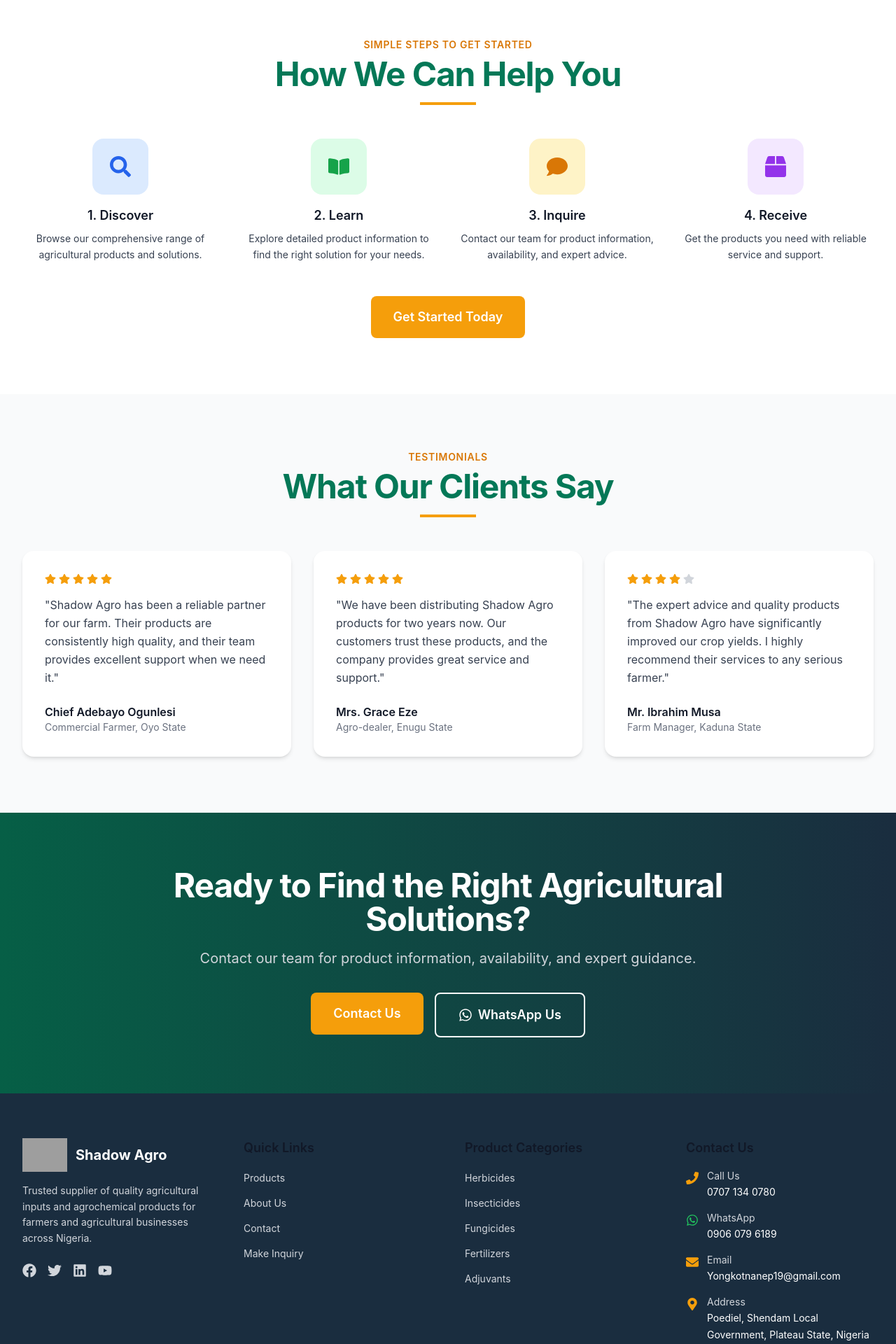
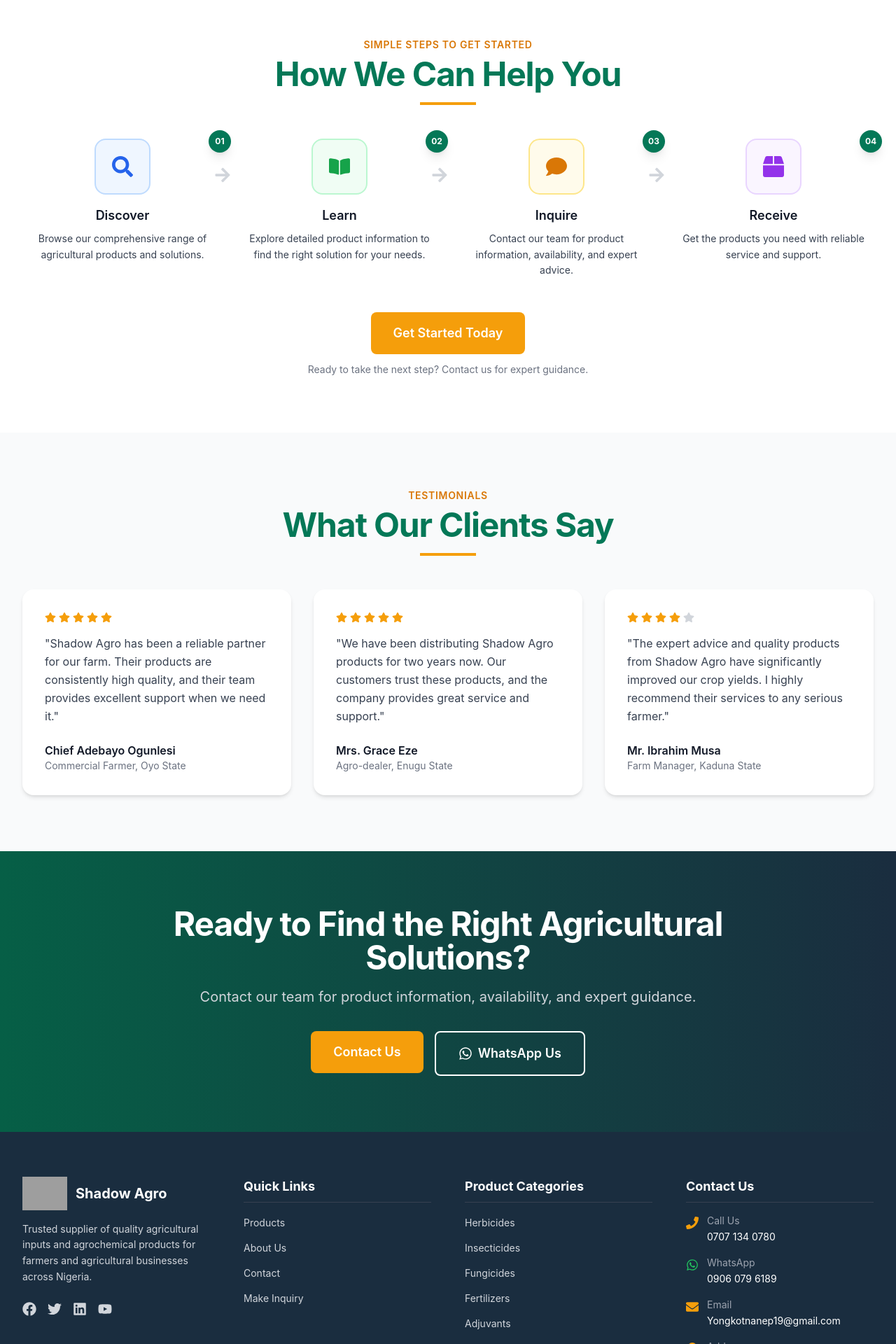
Before and after one commit to drdyc5144/Agro-Chemical-Limited, a React (Vite) app: page / in a window 1280 px wide. Shown: the part 3299-5219 px from the top of the page at 70% size. Built offline with nearby package versions, Linux system fonts and the light colour scheme; grey boxes are pictures that could not be loaded.

Commit message:
Update How We Can Help section with step numbers, arrows, and better styling

```diff
--- a/src/components/layout/Footer.jsx
+++ b/src/components/layout/Footer.jsx
@@ -29,7 +29,7 @@
                 alt="Shadow Agro Chemical Limited"
                 className="h-12 w-auto object-contain"
               />
-              <span className="text-xl font-bold">Shadow Agro</span>
+              <span className="text-xl font-bold text-white">Shadow Agro</span>
             </div>
             <p className="text-gray-300 text-sm leading-relaxed">
               Trusted supplier of quality agricultural inputs and agrochemical
@@ -69,7 +69,9 @@
 
           {/* Quick Links */}
           <div>
-            <h4 className="text-lg font-semibold mb-4">Quick Links</h4>
+            <h4 className="text-lg font-bold text-white mb-4 border-b border-gray-700 pb-2">
+              Quick Links
+            </h4>
             <ul className="space-y-3">
               <li>
                 <Link
@@ -108,7 +110,9 @@
 
           {/* Product Categories */}
           <div>
-            <h4 className="text-lg font-semibold mb-4">Product Categories</h4>
+            <h4 className="text-lg font-bold text-white mb-4 border-b border-gray-700 pb-2">
+              Product Categories
+            </h4>
             <ul className="space-y-3">
               <li>
                 <Link
@@ -155,7 +159,9 @@
 
           {/* Contact Info */}
           <div>
-            <h4 className="text-lg font-semibold mb-4">Contact Us</h4>
+            <h4 className="text-lg font-bold text-white mb-4 border-b border-gray-700 pb-2">
+              Contact Us
+            </h4>
             <div className="space-y-4">
               <div className="flex items-start space-x-3">
                 <FaPhone
@@ -163,7 +169,7 @@
                   className="text-accent-500 mt-1 flex-shrink-0"
                 />
                 <div>
-                  <span className="text-sm text-gray-300 block">Call Us</span>
+                  <span className="text-sm text-gray-400 block">Call Us</span>
                   <a
                     href="tel:07071340780"
                     className="text-sm text-white hover:text-accent-500 transition-colors"
@@ -178,7 +184,7 @@
                   className="text-green-500 mt-1 flex-shrink-0"
                 />
                 <div>
-                  <span className="text-sm text-gray-300 block">WhatsApp</span>
+                  <span className="text-sm text-gray-400 block">WhatsApp</span>
                   <a
                     href="https://wa.me/2349060796189"
                     target="_blank"
@@ -195,7 +201,7 @@
                   className="text-accent-500 mt-1 flex-shrink-0"
                 />
                 <div>
-                  <span className="text-sm text-gray-300 block">Email</span>
+                  <span className="text-sm text-gray-400 block">Email</span>
                   <a
                     href="mailto:Yongkotnanep19@gmail.com"
                     className="text-sm text-white hover:text-accent-500 transition-colors break-all"
@@ -210,7 +216,7 @@
                   className="text-accent-500 mt-1 flex-shrink-0"
                 />
                 <div>
-                  <span className="text-sm text-gray-300 block">Address</span>
+                  <span className="text-sm text-gray-400 block">Address</span>
                   <span className="text-sm text-white">
                     Poediel, Shendam Local Government, Plateau State, Nigeria
                   </span>
--- a/src/components/sections/HowWeHelp.jsx
+++ b/src/components/sections/HowWeHelp.jsx
@@ -1,6 +1,6 @@
 import React from "react";
 import { Link } from "react-router-dom";
-import { FaSearch, FaBookOpen, FaComment, FaBox } from "react-icons/fa";
+import { FaSearch, FaBookOpen, FaComment, FaBox, FaArrowRight } from "react-icons/fa";
 import Container from "../ui/Container";
 import SectionHeading from "../ui/SectionHeading";
 import Button from "../ui/Button";
@@ -9,31 +9,35 @@
   const steps = [
     {
       icon: FaSearch,
-      title: "1. Discover",
+      title: "Discover",
       description:
         "Browse our comprehensive range of agricultural products and solutions.",
-      color: "bg-blue-100 text-blue-600",
+      color: "bg-blue-50 text-blue-600 border-blue-200",
+      number: "01",
     },
     {
       icon: FaBookOpen,
-      title: "2. Learn",
+      title: "Learn",
       description:
         "Explore detailed product information to find the right solution for your needs.",
-      color: "bg-green-100 text-green-600",
+      color: "bg-green-50 text-green-600 border-green-200",
+      number: "02",
     },
     {
       icon: FaComment,
-      title: "3. Inquire",
+      title: "Inquire",
       description:
         "Contact our team for product information, availability, and expert advice.",
-      color: "bg-accent-100 text-accent-600",
+      color: "bg-accent-50 text-accent-600 border-accent-200",
+      number: "03",
     },
     {
       icon: FaBox,
-      title: "4. Receive",
+      title: "Receive",
       description:
         "Get the products you need with reliable service and support.",
-      color: "bg-purple-100 text-purple-600",
+      color: "bg-purple-50 text-purple-600 border-purple-200",
+      number: "04",
     },
   ];
 
@@ -45,33 +49,56 @@
           subtitle="Simple Steps to Get Started"
         />
 
-        <div className="grid grid-cols-1 md:grid-cols-2 lg:grid-cols-4 gap-8 mt-12">
+        <div className="grid grid-cols-1 md:grid-cols-2 lg:grid-cols-4 gap-6 mt-12 relative">
           {steps.map((step, index) => {
             const Icon = step.icon;
             return (
-              <div key={index} className="text-center">
+              <div key={index} className="relative">
+                {/* Step Card */}
+                <div className="text-center group">
+                  <div className="relative">
+                    {/* Number Badge */}
+                    <div className="absolute -top-3 -right-3 bg-primary-700 text-white text-xs font-bold w-8 h-8 rounded-full flex items-center justify-center shadow-lg z-10">
+                      {step.number}
+                    </div>
+
+                    {/* Icon Circle */}
                     <div
-                  className={`${step.color} w-20 h-20 rounded-2xl flex items-center justify-center mx-auto mb-4 text-2xl`}
+                      className={`${step.color} w-20 h-20 rounded-2xl flex items-center justify-center mx-auto mb-4 text-2xl border-2 transition-transform duration-300 group-hover:scale-110 group-hover:shadow-lg`}
                     >
                       <Icon size={30} />
                     </div>
+                  </div>
+
                   <h3 className="text-lg font-semibold text-text-primary mb-2">
                     {step.title}
                   </h3>
-                <p className="text-text-secondary text-sm leading-relaxed">
+                  <p className="text-text-secondary text-sm leading-relaxed px-2">
                     {step.description}
                   </p>
+                </div>
+
+                {/* Arrow between steps - only on desktop */}
+                {index < steps.length - 1 && (
+                  <div className="hidden lg:block absolute top-10 -right-3 text-gray-300">
+                    <FaArrowRight size={24} />
+                  </div>
+                )}
               </div>
             );
           })}
         </div>
 
+        {/* CTA Button */}
         <div className="text-center mt-12">
           <Link to="/contact">
-            <Button variant="accent" size="lg">
+            <Button variant="accent" size="lg" className="hover:scale-105 transition-transform duration-300">
               Get Started Today
             </Button>
           </Link>
+          <p className="text-sm text-text-muted mt-3">
+            Ready to take the next step? Contact us for expert guidance.
+          </p>
         </div>
       </Container>
     </section>
--- a/src/pages/About.jsx
+++ b/src/pages/About.jsx
@@ -7,6 +7,7 @@
   FaHandshake,
   FaLightbulb,
 } from "react-icons/fa";
+import { MdOutlineShareLocation } from "react-icons/md";
 import Container from "../components/ui/Container";
 import SectionHeading from "../components/ui/SectionHeading";
 import { companyInfo } from "../data/company";
@@ -55,7 +56,13 @@
           </div>
           <div className="bg-gradient-to-br from-primary-100 to-secondary-100 rounded-2xl p-8 h-64 flex items-center justify-center">
             <div className="text-center">
-              <div className="text-6xl mb-4">📍</div>
+              {/* Location Icon - Centered and properly sized */}
+              <div className="flex justify-center mb-3">
+                <MdOutlineShareLocation
+                  className="text-primary-700"
+                  size={48}
+                />
+              </div>
               <p className="text-xl font-semibold text-primary-700">
                 Based in Shendam
               </p>
```
Lines whose indentation alone changed are shown as unchanged.
